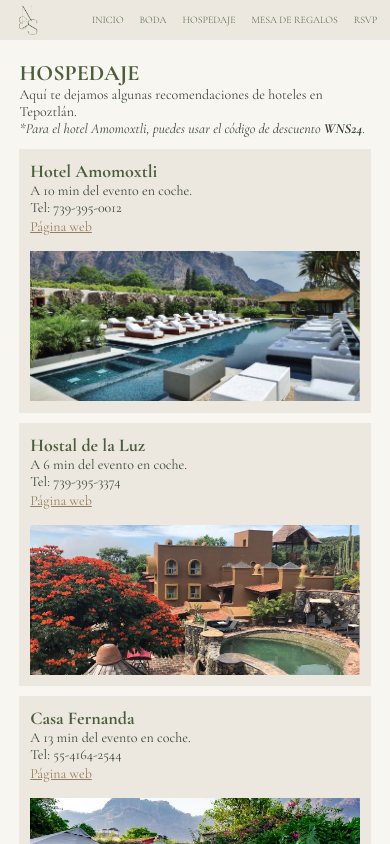
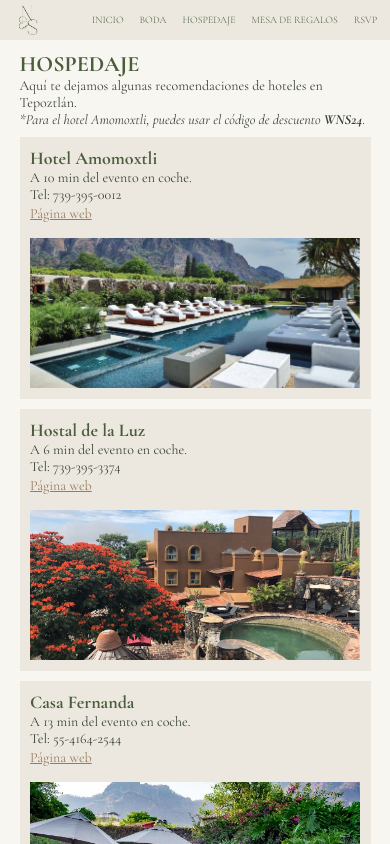
Before and after one commit to richipargo/nadia-stefan, a React (Vite) app: page /hospedaje in a window 390 px wide. Shown: the top 844 px of the page. Built offline with nearby package versions, Linux system fonts and the light colour scheme.

Commit message:
Correct margin and alignment of hotel containers

```diff
--- a/src/style_components/hospedaje.css
+++ b/src/style_components/hospedaje.css
@@ -1,9 +1,10 @@
 .hospedaje-container {
   width: 100%;
+  padding: 2% 5%;
   margin: 0 auto;
 }
 .hospedaje-header {
-  padding: 2% 5%;
+  padding: 1% 0;
   margin: 0 auto;
 }
 .hospedaje-h1 {
@@ -19,9 +20,6 @@
 
 /*Responsive mobile - Hospedaje*/
 @media all and (min-width: 320px) and (max-width: 480px) {
-  .hospedaje-header {
-    padding: 5% 5% 2% 5%;
-  }
   .hospedaje-h1 {
     font-size: 22px;
   }
--- a/src/style_components/hoteles.css
+++ b/src/style_components/hoteles.css
@@ -1,5 +1,5 @@
 .hoteles-container {
-  width: 95%;
+  width: 100%;
   margin: 0 auto;
   display: flex;
   flex-direction: row;
@@ -38,13 +38,12 @@
 /*Responsive mobile - Hoteles*/
 @media all and (min-width: 320px) and (max-width: 480px) {
   .hoteles-container {
-    /* width: 80%; */
     flex-direction: column;
   }
   .hotel-container {
-    width: 95%;
+    width: 100%;
     padding: 3%;
-    margin: 5px;
+    margin: 5px 0px;
   }
   .hotel-h3 {
     font-size: 18px;
```
